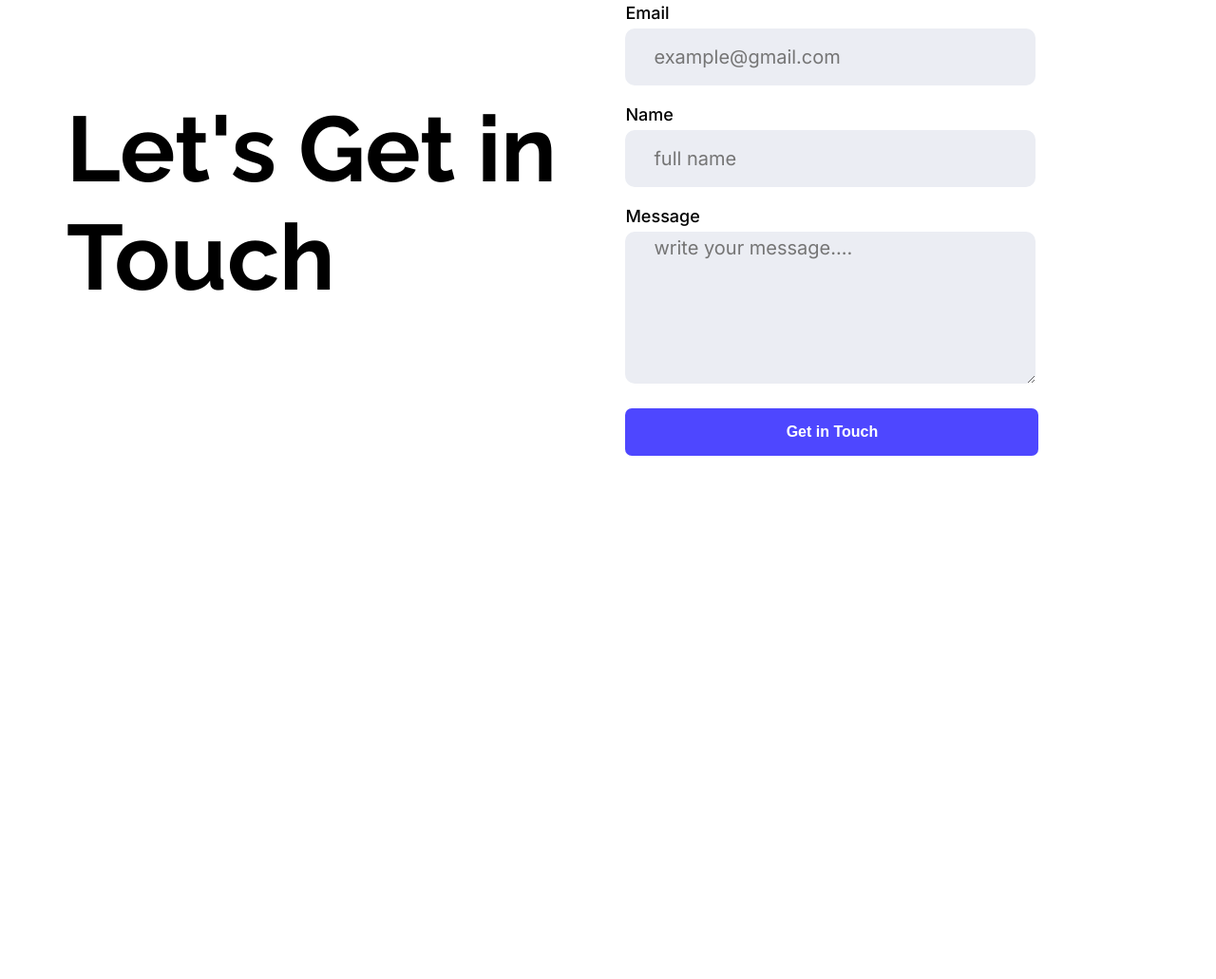
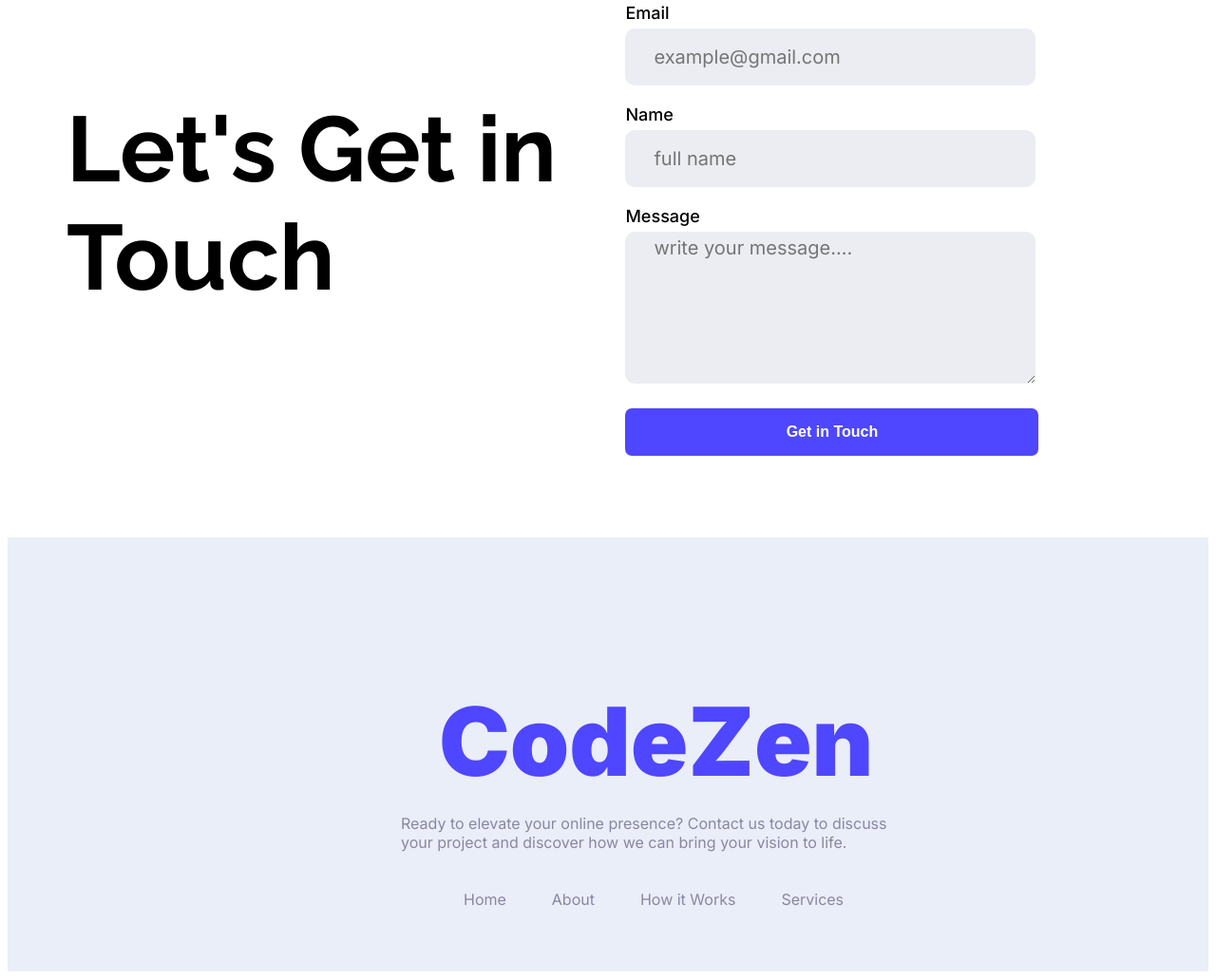
Before and after one commit to Nure-Anha/Tamanna_B12A01, a plain HTML site: page index.html in a window 1280 px wide. Shown: the part 3036-4067 px from the top of the page at 95% size. Before the commit the page ends 3602 px from the top, so only its background shows below. Drawn offline with Linux system fonts and the light colour scheme.

Commit message:
added footer part

```diff
--- a/assignment1.css
+++ b/assignment1.css
@@ -57,6 +57,7 @@ nav{
   height: 189px;
   text-align: center;
   margin: 158px 268px 0px 258px;
+  /* padding:0px 268px 0px 258px; */
   /* margin-top: 158px;
   margin-left: 600px;
   margin-right: 267.5px; */
@@ -384,3 +385,64 @@ margin: 0;
    width: 435px;
   height: 50px;
 }
+
+
+
+.logo_footer{                                                               /*FOOTER PART*/
+  width: 291px;
+  height: 121px;
+  padding: 0px;
+  margin: 0px;
+  color: #4E47FF;
+  font-size: 100px;
+  font-weight: 900;
+  /* margin: 104px 454px; */
+  margin-top: 104px;
+  margin-left:454px ;
+  /* margin-right: 454px ; */
+  margin-bottom: 0px;
+}
+.f_content{
+  width: 531px;
+  height: 48px;
+  font-weight: 400;
+  color: #8987A1;
+   margin-left:414px ;
+  /* margin-right: 454px ; */
+}
+nav ul{
+ display: flex;
+  gap: 48px;
+  font-weight: 400;
+  list-style: none;
+  margin-left:290px ;
+  /* margin-bottom: 103px; */
+}
+nav li a{
+  text-decoration: none;
+  color: #8987A1;
+  /* margin-top: 20px; */
+   /* padding: 0; */
+
+     /* margin-left:414px ; */
+     /* padding: 0%;
+     margin: 0px; */
+     /* gap: 6px; */
+     white-space: nowrap;
+     /* justify-items: center; */
+      /* border: 1px solid black;  */
+  /* margin-right: 454px ; */
+
+}
+.Footer_Sectn{
+  background-color: #eaeef8;
+  /* padding: 104px 150px 105px 150px; */
+  padding-top: 50px;
+  padding-bottom: 50px;
+  margin-left:0px ;
+  margin-right: 0px;
+  margin-bottom: 0px;
+  /* margin-top: 104px; */
+   /* border: 1px solid black;  */
+
+}
--- a/index.html
+++ b/index.html
@@ -218,15 +218,27 @@
     </main>
 
 
+    <footer>                                                            <!--FOOTER PART-->
+
+    <div class="Footer_Sectn inter-interFont">
+
+            <h3 class="logo_footer" >CodeZen</h3>
+
+            <p class="f_content">Ready to elevate your online presence? Contact us today to discuss your project and discover how we can bring your vision to life.</p>
 
 
 
+              <nav>
+                <ul>
+                    <li > <a class="list" href=" ">Home </a></li>
+                    <li> <a class="list" href=" ">About </a></li>
+                    <li> <a class="list" href=" ">How it Works </a></li>
+                    <li> <a class="list" href=" ">Services </a></li>
 
+                </ul>
+              </nav>
 
-
-
-    <footer>
-
+    </div>
     </footer>
 
 </body>
```
